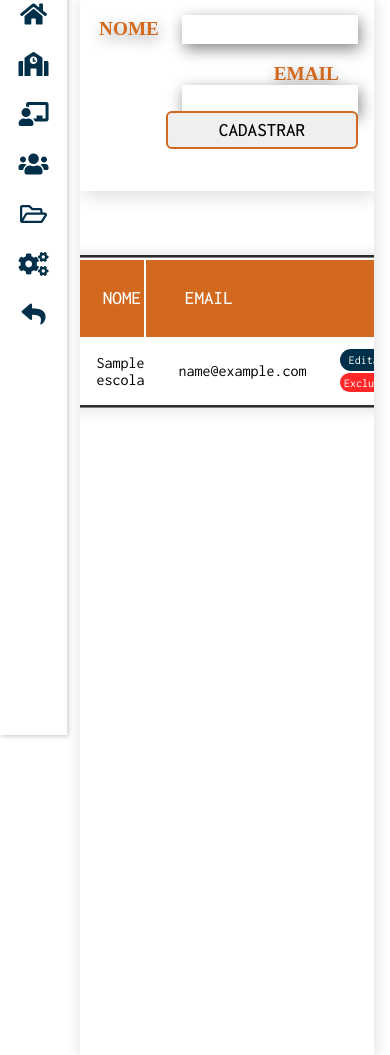
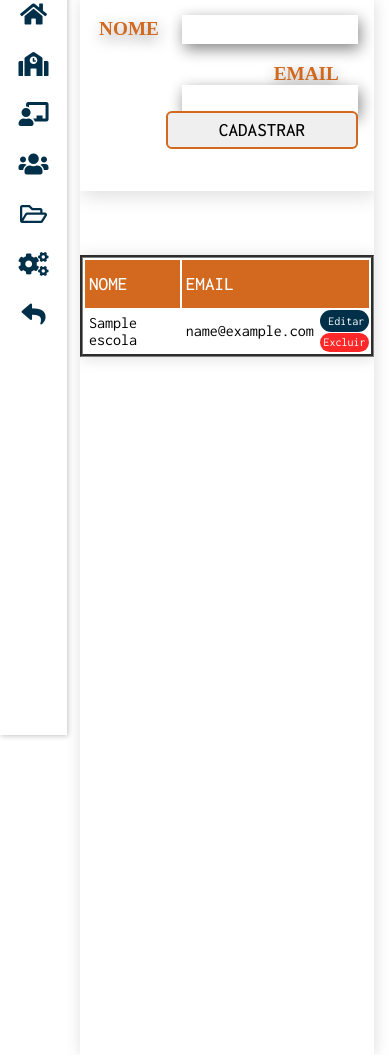
Before and after one commit to antonioanerao/sistema-de-classe, a PHP site: page /escola.php in a window 390 px wide. Shown: the part 117-1172 px from the top of the page. Run offline with PHP 8.4, Linux system fonts and the light colour scheme; the visitor is signed in with stand-in values (Sample User, id 1); tables that the repository leaves empty or names only in its code hold one stand-in row (values such as "Sample post").

Commit message:
Responsividade na Tela Escola
Alteração na responsividade da tela escola, sendo na tabela.

```diff
--- a/css/estilo_principal.css
+++ b/css/estilo_principal.css
@@ -323,7 +323,8 @@ main > h1{
 
 #tabela-listagemEscola{ /** Faz o estilo da tabela inteira. **/
     font-family:var(--fonte-padrao);
-    width: 35em;
+    min-width: 4em;
+    width: auto;
     border-style:groove;/** Define a borda pontilhada. **/
     box-shadow: 1px 1px 15px rgba(0, 0, 0, 0.133);
  }
@@ -342,6 +343,7 @@ main > h1{
     height: 2.5em;
     text-align:left;
     padding-left:2em ;
+
  }
 
 #tabela-listagemEscola td #editar {
@@ -368,21 +370,28 @@ main > h1{
     outline: 0;
 }
 @media screen and (max-width: 670px) {
+    #tabela-listagemEscola th{
+        display: flex;
+        flex-wrap: wrap;
+    }
     #tabela-listagemEscola td{
-        height: 4em;
+       padding-left: 4px;
+       height: auto;
+       min-height:4em;
     }
     #tabela-listagemEscola td #editar {
         padding: .4em;
         border-radius:1em;
         font-size: 12px;
         display: block;
+
     }
     #tabela-listagemEscola td #excluir {
         padding: .3em;
         border-radius:1em;
         font-size: 12px;
         display: block;
-        margin-top: .2em;
+        margin-top: .1em;
     }
 }
 .menu_lateral{
--- a/escola.php
+++ b/escola.php
@@ -43,10 +43,11 @@ if (!isset($_SESSION['id_usuario'])) {
 
                 if(!empty($nome) && !empty($email)){
                     if(!$escola->cadastrarEscola($nome, $email)){
-                        echo "Escola já cadastrada com este email!";
+                        echo "<script language='javascript'>window.alert('Escola já cadastrada com este email!');</script>";
                     }
                 }else{
                     echo "Preencha todos os campos!";
+                    echo "<script language='javascript'>window.alert('Preencha todos os campos!');</script>";
                 }
             }
         }
```
